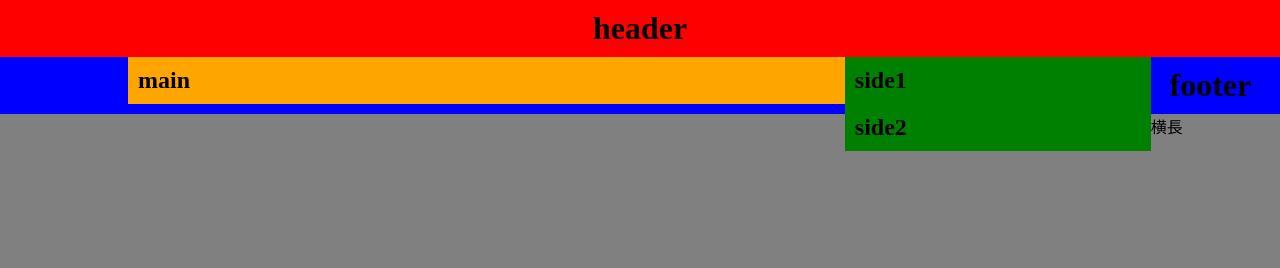
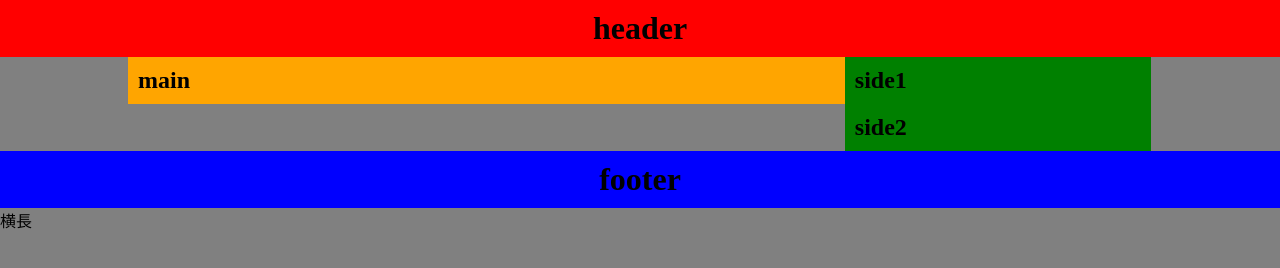
Before and after one commit to kanakoiso/2016web1-10, a plain HTML site: page index.html in a window 1280 px wide. Drawn offline with Linux system fonts and the light colour scheme.

Commit message:
Update default.css

```diff
--- a/css/default.css
+++ b/css/default.css
@@ -75,6 +75,6 @@ footer{
    #main:after{
       content:"";
       display: block;
-      claer:both
+      clear:both
    }
 }
```
